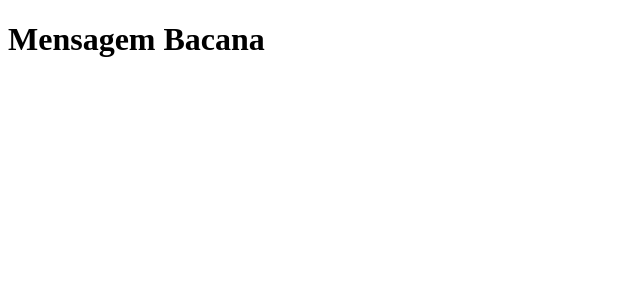
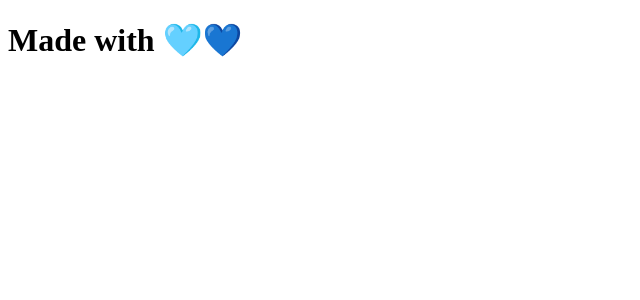
Before and after one commit to joaorodrigues00/clone-tabnews-returns, a Next.js app: page / in a window 1280 px wide. Shown: the top 300 px of the page, without its empty margins (0-640 px from the left). Built offline with nearby package versions, Linux system fonts and the light colour scheme.

Commit message:
modifica a frase

```diff
--- a/pages/index.js
+++ b/pages/index.js
@@ -1,5 +1,5 @@
 function Home() {
-    return <h1>Mensagem Bacana</h1>
+    return <h1>Made with 🩵💙</h1>
 }
 
 export default Home;
```
